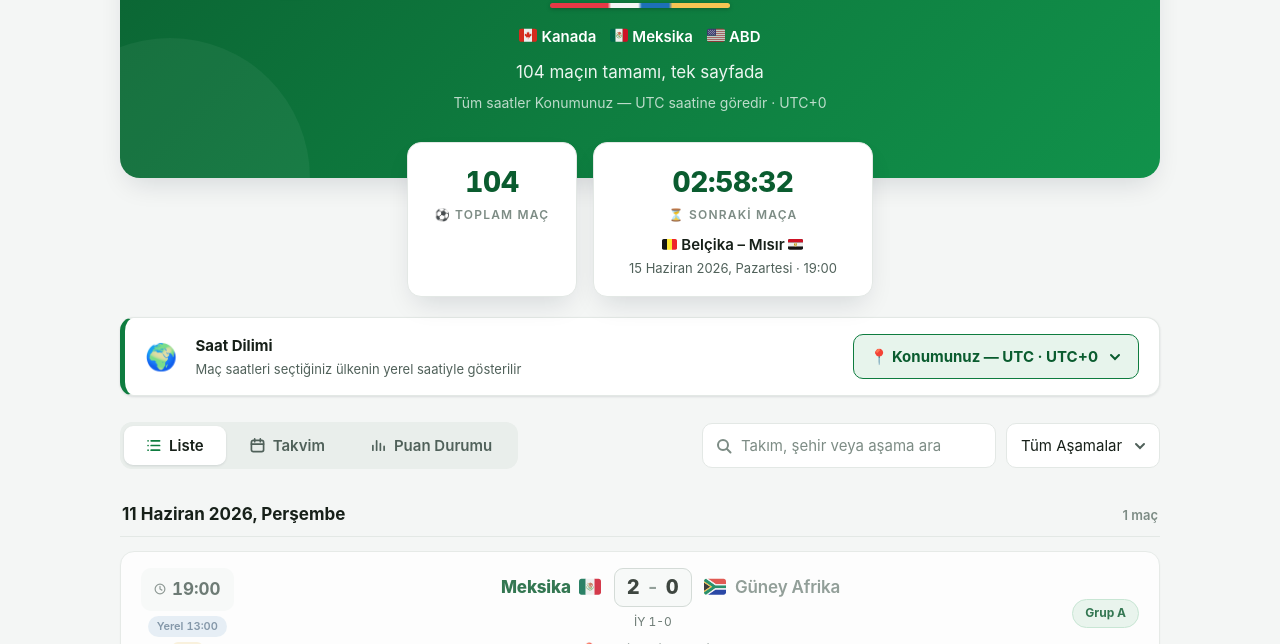
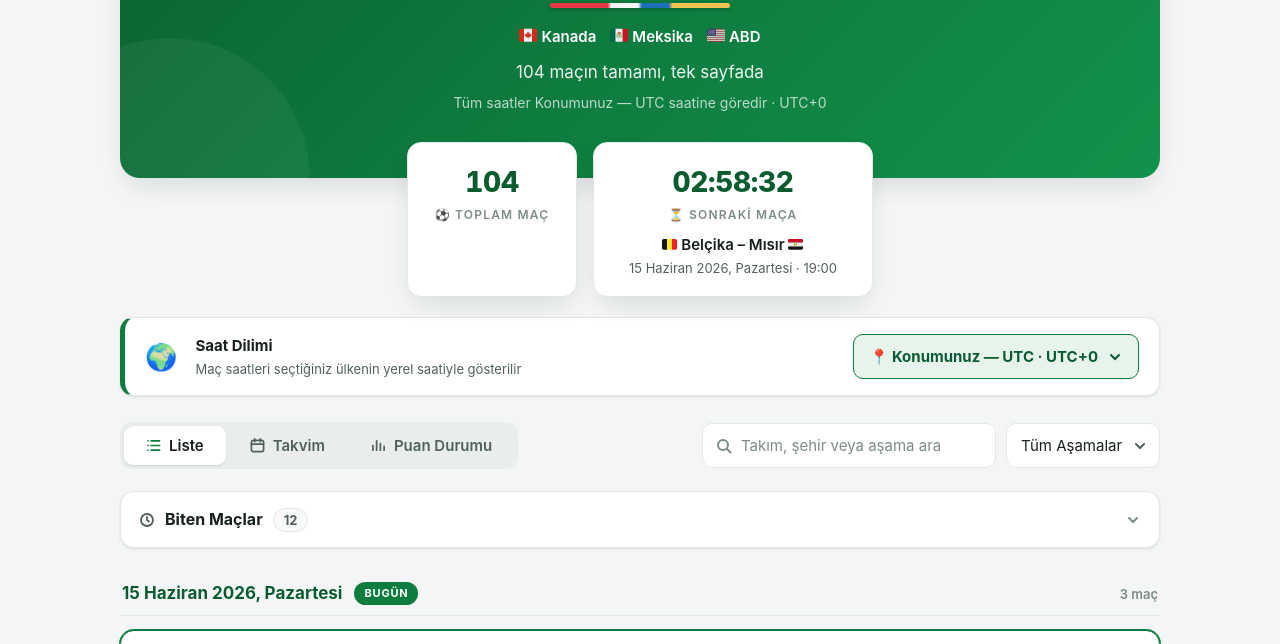
Before and after one commit to alpergulkar/wc26-fixtures, a plain HTML site: page index.html in a window 1280 px wide. Shown: the part 303-947 px from the top of the page. Drawn offline with Linux system fonts and the light colour scheme; no server answers.

Commit message:
Liste: biten maclar ustte kapali akordiyonda (yeni-eski), basamamislar artan

```diff
--- a/index.html
+++ b/index.html
@@ -394,6 +394,37 @@
   }
   /* Tamamlanmış maçlar geçmiş olsa da skoru okunsun diye daha az soluk */
   .match.past.done { opacity: 0.82; }
+
+  /* ===================== BİTEN MAÇLAR AKORDİYONU ===================== */
+  .past-accordion {
+    border: 1px solid var(--border); border-radius: var(--radius);
+    background: var(--surface); box-shadow: var(--shadow-sm); margin-bottom: 22px;
+    overflow: hidden;
+  }
+  .past-accordion > summary {
+    display: flex; align-items: center; gap: 10px; cursor: pointer;
+    padding: 15px 18px; font-weight: 700; color: var(--text);
+    list-style: none; user-select: none;
+  }
+  .past-accordion > summary::-webkit-details-marker { display: none; }
+  .past-accordion > summary:hover { background: var(--surface-2); }
+  .past-accordion > summary:focus-visible {
+    outline: none; box-shadow: inset 0 0 0 3px var(--green-ring);
+  }
+  .past-accordion .acc-icon { color: var(--text-2); flex-shrink: 0; }
+  .past-accordion .acc-title { font-size: 1rem; }
+  .past-accordion .acc-count {
+    font-size: 0.8125rem; font-weight: 700; color: var(--text-2);
+    background: var(--surface-2); border: 1px solid var(--border);
+    border-radius: 999px; padding: 1px 10px;
+  }
+  .past-accordion .acc-chevron {
+    margin-left: auto; color: var(--text-3); transition: transform 0.2s ease;
+  }
+  .past-accordion[open] > summary .acc-chevron { transform: rotate(180deg); }
+  .past-accordion[open] > summary { border-bottom: 1px solid var(--border); }
+  .past-accordion .past-body { padding: 16px 18px 4px; }
+  .past-accordion .past-body .day-group:first-child { margin-top: 0; }
 
   .match .venue {
     text-align: center; color: var(--text-2); font-size: 0.8125rem; margin-top: 8px;
@@ -2416,12 +2447,15 @@ function renderList() {
     els.listView.innerHTML = `<div class="empty-state">Filtrelere uyan maç bulunamadı.</div>`;
     return;
   }
+  const now = Date.now();
+  const endOf = m => m.end ? m.end.getTime() : m.start.getTime() + 2 * 3600 * 1000;
+  const past = matches.filter(m => endOf(m) < now);       // bitmiş maçlar
+  const upcoming = matches.filter(m => endOf(m) >= now);  // başlamamış + canlı
   const todayKey = dayKey(new Date());
-  const groups = groupByDay(matches);
-  let html = "";
-  for (const g of groups) {
+
+  const dayGroupHTML = g => {
     const isToday = g.key === todayKey;
-    html += `
+    return `
       <div class="day-group">
         <div class="day-header ${isToday ? "today-h" : ""}">
           <span class="date">${formatDateTR(g.date)}</span>
@@ -2430,7 +2464,29 @@ function renderList() {
         </div>
         ${g.items.map(matchCardHTML).join("")}
       </div>`;
-  }
+  };
+
+  let html = "";
+
+  // 1) Biten maçlar — en üstte, varsayılan kapalı akordiyon, yeni → eski
+  if (past.length) {
+    const pastGroups = groupByDay(past).reverse()
+      .map(g => ({ ...g, items: [...g.items].reverse() }));
+    html += `
+      <details class="past-accordion">
+        <summary>
+          <svg class="acc-icon" width="16" height="16" viewBox="0 0 16 16" fill="none" stroke="currentColor" stroke-width="1.8" stroke-linecap="round" stroke-linejoin="round" aria-hidden="true"><path d="M2 8a6 6 0 1 0 12 0A6 6 0 0 0 2 8Z"/><path d="M8 5v3l2 1.5"/></svg>
+          <span class="acc-title">Biten Maçlar</span>
+          <span class="acc-count">${past.length}</span>
+          <svg class="acc-chevron" width="16" height="16" viewBox="0 0 16 16" fill="none" stroke="currentColor" stroke-width="2" stroke-linecap="round" stroke-linejoin="round" aria-hidden="true"><path d="m4 6 4 4 4-4"/></svg>
+        </summary>
+        <div class="past-body">${pastGroups.map(dayGroupHTML).join("")}</div>
+      </details>`;
+  }
+
+  // 2) Başlamamış + canlı maçlar — artan sırada
+  html += groupByDay(upcoming).map(dayGroupHTML).join("");
+
   els.listView.innerHTML = html;
 }
 
```
